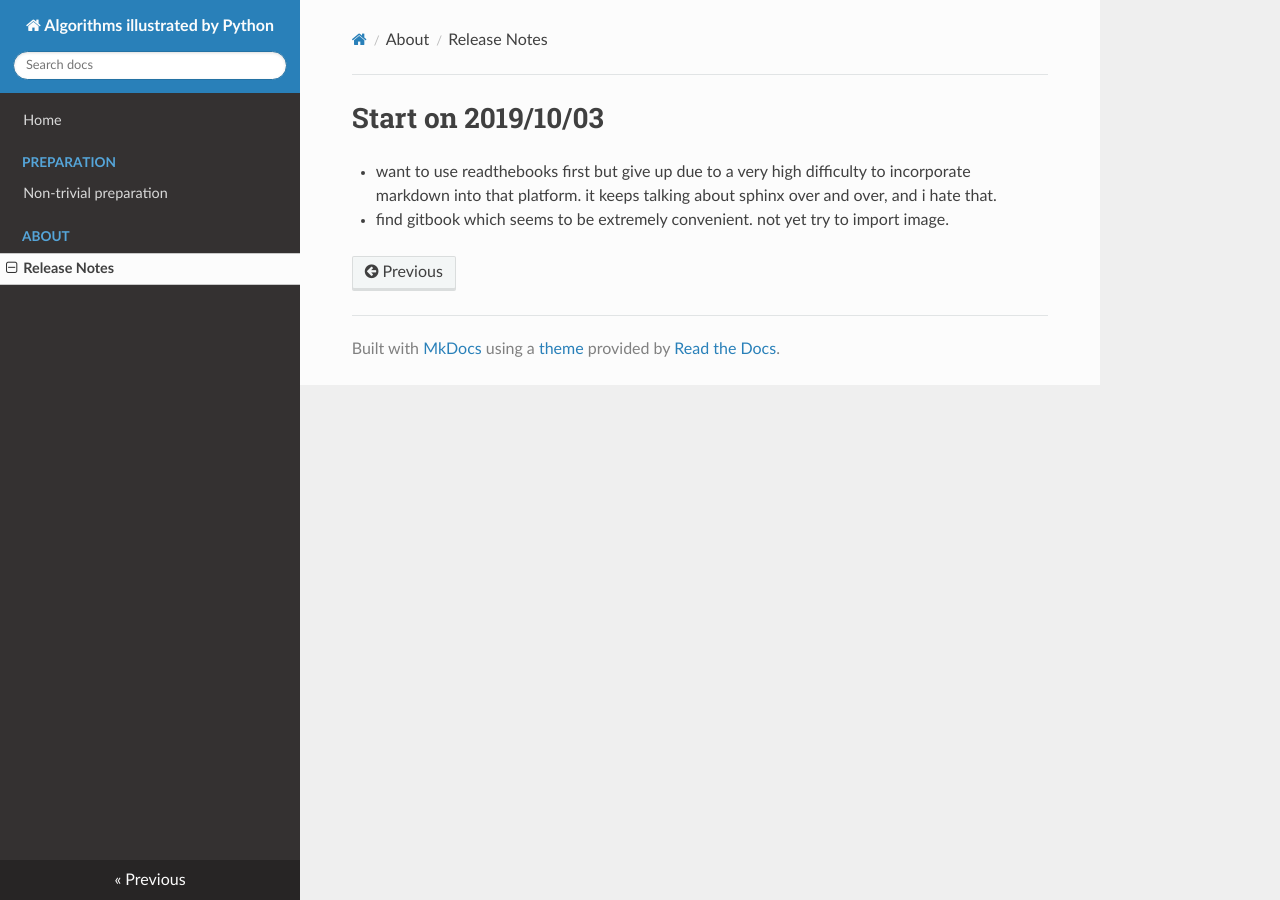
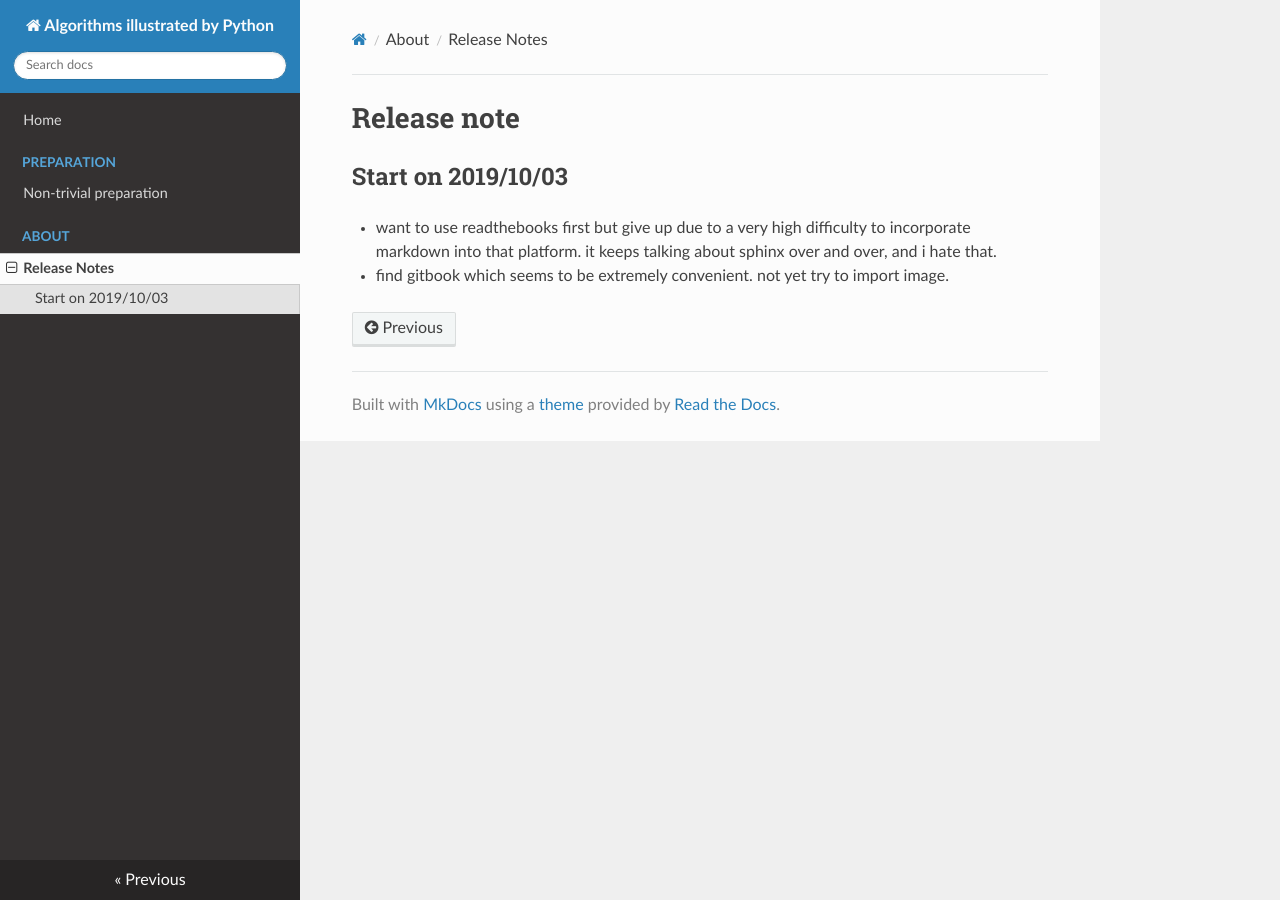
Before and after one commit to admiralrua/Algorithms-illustrated-by-Python, an MkDocs documentation site: the page built from docs/release-notes.md, in a window 1280 px wide. Built offline with MkDocs 1.6.1, drawn with Linux system fonts in a browser that asks for light colours; nearby versions of some CDN libraries; old or Windows-style settings are respelled for this version of MkDocs.

Commit message:
Update release-notes.md

```diff
--- a/docs/release-notes.md
+++ b/docs/release-notes.md
@@ -1,3 +1,5 @@
-# Start on 2019/10/03
+# Release note
+
+## Start on 2019/10/03
 - want to use readthebooks first but give up due to a very high difficulty to incorporate markdown into that platform. it keeps talking about sphinx over and over, and i hate that.
 - find gitbook which seems to be extremely convenient. not yet try to import image.
```
